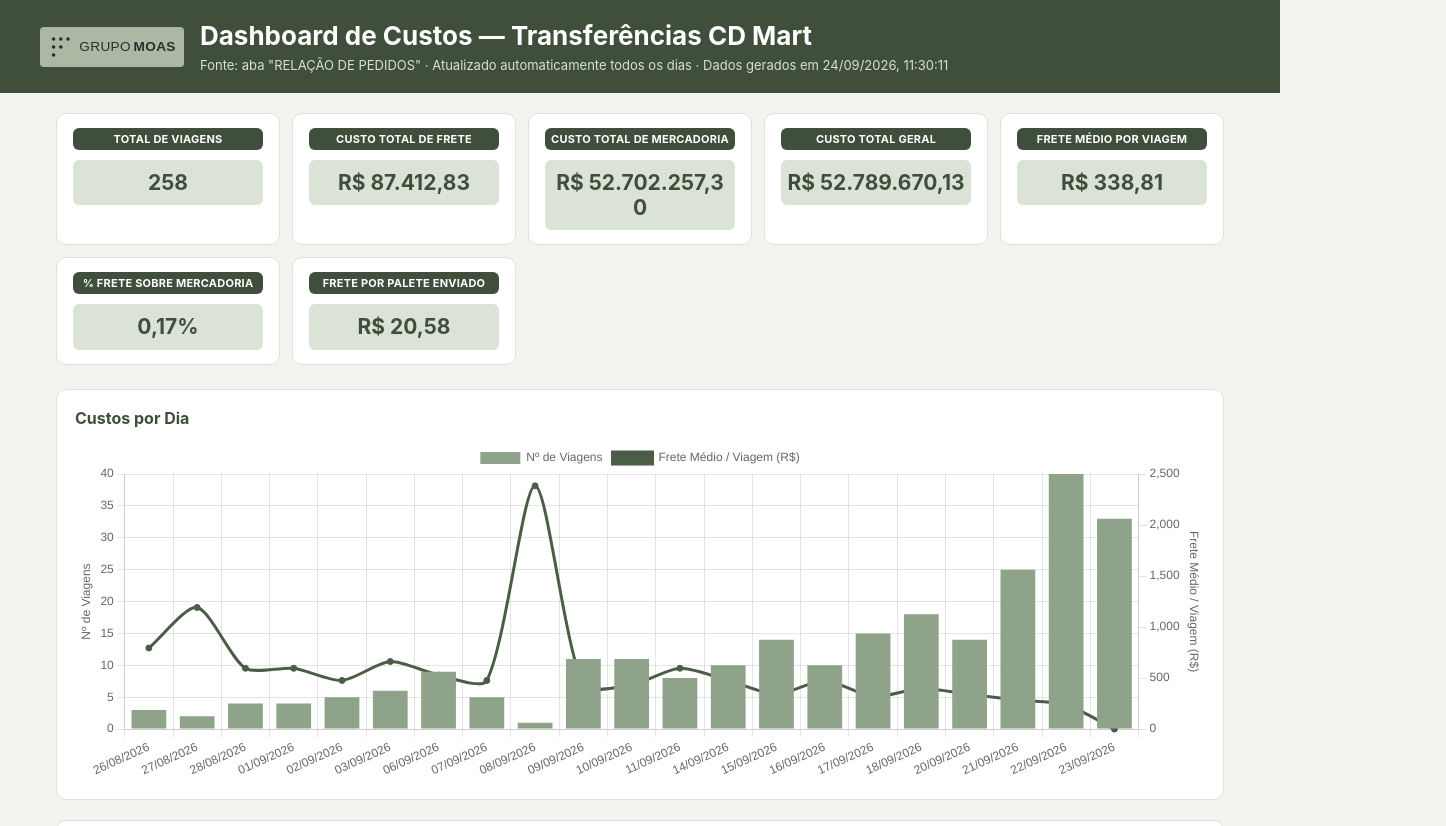
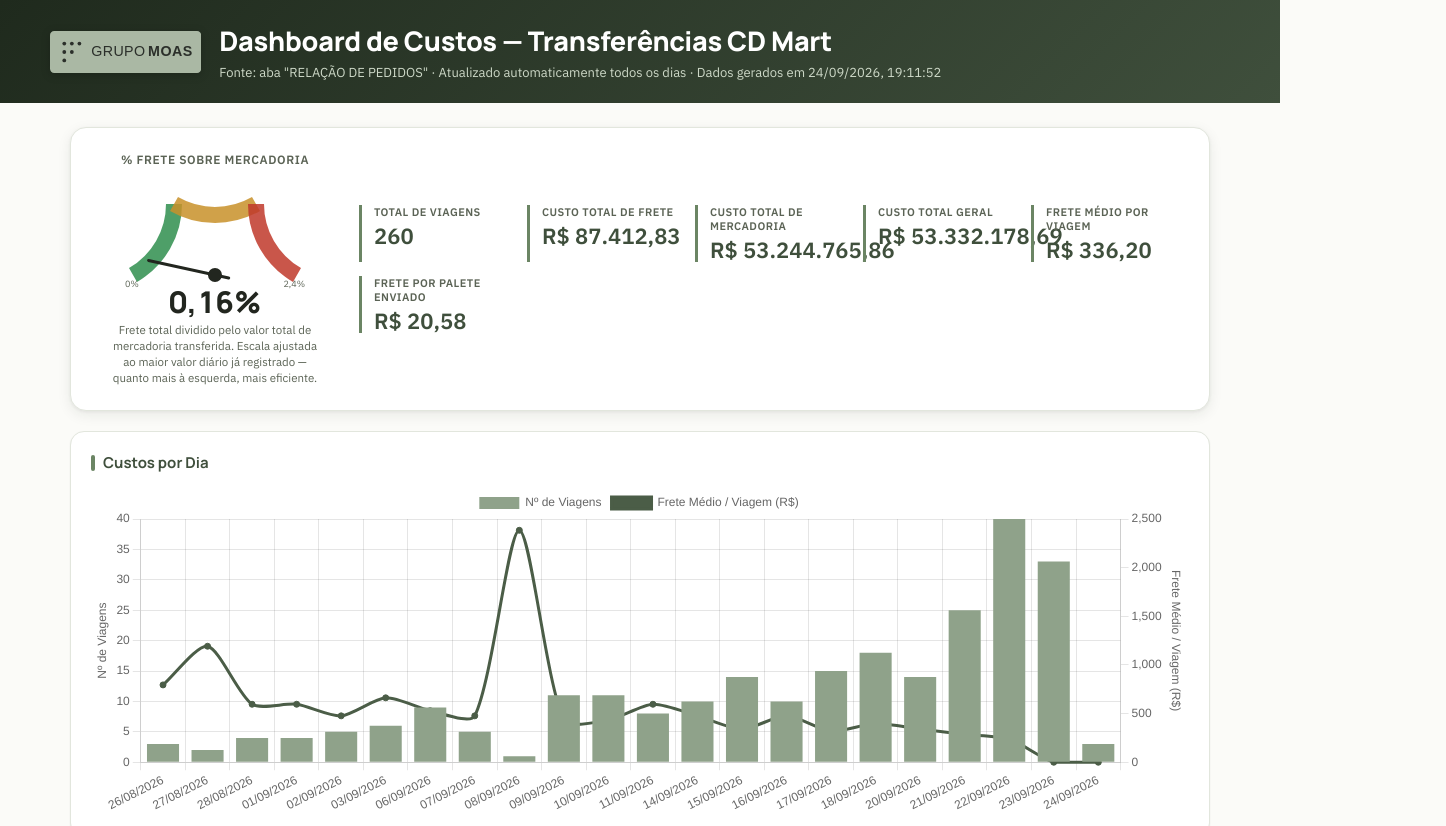
Before and after one commit to fabioviniciusssilva-png/dashboard-transferencias-mart, a website: page site/index.html in a window 1280 px wide. Shown: the top 826 px of the page, 1446 px wide, since content can reach past the window. Drawn offline with nearby package versions, Linux system fonts and the light colour scheme.

Commit message:
Redesign: tipografia, layout em hero com velocimetro de % frete/mercadoria

```diff
--- a/site/app.js
+++ b/site/app.js
@@ -15,6 +15,65 @@
   return div;
 }
 
+function heroStat(label, value) {
+  const div = document.createElement('div');
+  div.className = 'hero-stat';
+  div.innerHTML = `<div class="hero-stat-label">${label}</div><div class="hero-stat-value">${value}</div>`;
+  return div;
+}
+
+function polarPoint(cx, cy, r, angleDeg) {
+  const rad = (angleDeg * Math.PI) / 180;
+  return { x: cx + r * Math.cos(rad), y: cy - r * Math.sin(rad) };
+}
+
+function arcPath(cx, cy, r, fromDeg, toDeg) {
+  const p1 = polarPoint(cx, cy, r, fromDeg);
+  const p2 = polarPoint(cx, cy, r, toDeg);
+  const largeArc = Math.abs(fromDeg - toDeg) > 180 ? 1 : 0;
+  return `M ${p1.x} ${p1.y} A ${r} ${r} 0 ${largeArc} 0 ${p2.x} ${p2.y}`;
+}
+
+// Velocímetro de "% Frete sobre Mercadoria" - a escala é calculada a partir
+// do próprio histórico de dados (maior valor diário já visto), não é um
+// benchmark externo do setor.
+function buildGaugeSvg(value, historicalMax) {
+  const scaleMax = Math.max(historicalMax * 1.15, 0.01);
+  const frac = Math.min(Math.max(value / scaleMax, 0), 1);
+  const cx = 100, cy = 104, r = 82, sw = 16;
+
+  const zoneStops = [0, 1 / 3, 2 / 3, 1].map(f => 180 - f * 180);
+  const zoneColors = ['var(--good)', 'var(--warn)', 'var(--bad)'];
+  const zones = zoneColors.map((color, i) =>
+    `<path d="${arcPath(cx, cy, r, zoneStops[i], zoneStops[i + 1])}" stroke="${color}" stroke-width="${sw}" fill="none" stroke-linecap="butt" opacity="0.85"/>`
+  ).join('');
+
+  const needleAngle = 180 - frac * 180;
+  const tip = polarPoint(cx, cy, r - sw / 2 - 6, needleAngle);
+  const tail = polarPoint(cx, cy, 14, needleAngle + 180);
+
+  return `
+    <svg viewBox="0 0 200 118" width="200" height="118" role="img" aria-label="Velocímetro de frete sobre mercadoria">
+      ${zones}
+      <line x1="${tail.x}" y1="${tail.y}" x2="${tip.x}" y2="${tip.y}" stroke="var(--ink)" stroke-width="3" stroke-linecap="round"/>
+      <circle cx="${cx}" cy="${cy}" r="7" fill="var(--ink)"/>
+      <text x="10" y="116" font-size="9" fill="var(--ink-soft)" font-family="var(--font-body)">0%</text>
+      <text x="190" y="116" font-size="9" fill="var(--ink-soft)" font-family="var(--font-body)" text-anchor="end">${PCT1(scaleMax)}</text>
+    </svg>`;
+}
+
+function renderGauge(data) {
+  const el = document.getElementById('gaugeBlock');
+  const value = data.kpis.pctFreteSobreMercadoria;
+  const historicalMax = Math.max(...data.daily.map(d => d.pctFreteMercadoria), value, 0.01);
+  el.innerHTML = `
+    <div class="gauge-title">% Frete sobre Mercadoria</div>
+    ${buildGaugeSvg(value, historicalMax)}
+    <div class="gauge-value">${PCT(value)}</div>
+    <div class="gauge-caption">Frete total dividido pelo valor total de mercadoria transferida. Escala ajustada ao maior valor diário já registrado — quanto mais à esquerda, mais eficiente.</div>
+  `;
+}
+
 function trendCell(v) {
   if (v === null || v === undefined) return '<span class="trend-na">—</span>';
   const cls = v > 0 ? 'trend-up' : (v < 0 ? 'trend-down' : '');
@@ -29,16 +88,15 @@
   return res.json();
 }
 
-function renderKpis(data) {
-  const el = document.getElementById('kpis');
+function renderHeroStats(data) {
+  const el = document.getElementById('heroStats');
   el.innerHTML = '';
-  el.appendChild(kpiCard('Total de Viagens', INT.format(data.kpis.totalViagens)));
-  el.appendChild(kpiCard('Custo Total de Frete', BRL.format(data.kpis.totalFrete)));
-  el.appendChild(kpiCard('Custo Total de Mercadoria', BRL.format(data.kpis.totalValor)));
-  el.appendChild(kpiCard('Custo Total Geral', BRL.format(data.kpis.totalGeral)));
-  el.appendChild(kpiCard('Frete Médio por Viagem', BRL.format(data.kpis.freteMedioPorViagem)));
-  el.appendChild(kpiCard('% Frete sobre Mercadoria', PCT(data.kpis.pctFreteSobreMercadoria)));
-  el.appendChild(kpiCard('Frete por Palete Enviado', BRL.format(data.kpis.freteMedioPorPalete)));
+  el.appendChild(heroStat('Total de Viagens', INT.format(data.kpis.totalViagens)));
+  el.appendChild(heroStat('Custo Total de Frete', BRL.format(data.kpis.totalFrete)));
+  el.appendChild(heroStat('Custo Total de Mercadoria', BRL.format(data.kpis.totalValor)));
+  el.appendChild(heroStat('Custo Total Geral', BRL.format(data.kpis.totalGeral)));
+  el.appendChild(heroStat('Frete Médio por Viagem', BRL.format(data.kpis.freteMedioPorViagem)));
+  el.appendChild(heroStat('Frete por Palete Enviado', BRL.format(data.kpis.freteMedioPorPalete)));
 }
 
 function renderDailyTable(data) {
@@ -196,7 +254,8 @@
     const data = await loadData();
     document.getElementById('lastUpdated').textContent =
       'Dados gerados em ' + new Date(data.geradoEm).toLocaleString('pt-BR');
-    renderKpis(data);
+    renderGauge(data);
+    renderHeroStats(data);
     renderDailyTable(data);
     renderCarriersTable(data);
     renderProductsTable(data);
--- a/site/data.json
+++ b/site/data.json
@@ -1,12 +1,12 @@
 {
-  "geradoEm": "2026-09-24T11:30:11.053Z",
+  "geradoEm": "2026-09-24T19:11:52.889Z",
   "kpis": {
-    "totalViagens": 258,
+    "totalViagens": 260,
     "totalFrete": 87412.83000000069,
-    "totalValor": 52702257.30000007,
-    "totalGeral": 52789670.13000007,
-    "freteMedioPorViagem": 338.80941860465384,
-    "pctFreteSobreMercadoria": 0.0016586164327348568,
+    "totalValor": 53244765.860000044,
+    "totalGeral": 53332178.69000004,
+    "freteMedioPorViagem": 336.20319230769496,
+    "pctFreteSobreMercadoria": 0.001641716863397258,
     "freteMedioPorPalete": 20.582253355309792
   },
   "daily": [
@@ -261,12 +261,24 @@
       "pctFreteMercadoria": 0,
       "custoTotal": 8542850.769999994,
       "variacaoFreteMedio": -1
+    },
+    {
+      "date": "2026-09-24",
+      "viagens": 3,
+      "frete": 0,
+      "valor": 960105.66,
+      "paletes": 0,
+      "freteMedioPorViagem": 0,
+      "custoFretePorPalete": 0,
+      "pctFreteMercadoria": 0,
+      "custoTotal": 960105.66,
+      "variacaoFreteMedio": null
     }
   ],
   "noDate": {
-    "viagens": 10,
+    "viagens": 9,
     "frete": 0,
-    "valor": 7078774.619999998,
+    "valor": 6661177.519999999,
     "paletes": 0
   },
   "carriers": [
@@ -314,7 +326,7 @@
     {
       "ref": "22695",
       "produto": "XADREZ DECORATIVO EM MADEIRA",
-      "valor": 209442.4
+      "valor": 211061.8
     },
     {
       "ref": "23528",
@@ -362,5 +374,5 @@
       "valor": 144438.3
     }
   ],
-  "totalProdutosDistintos": 1581
+  "totalProdutosDistintos": 1609
 }
--- a/site/index.html
+++ b/site/index.html
@@ -4,6 +4,9 @@
   <meta charset="UTF-8" />
   <meta name="viewport" content="width=device-width, initial-scale=1.0" />
   <title>Dashboard de Custos — Transferências CD Mart</title>
+  <link rel="preconnect" href="https://fonts.googleapis.com" />
+  <link rel="preconnect" href="https://fonts.gstatic.com" crossorigin />
+  <link href="https://fonts.googleapis.com/css2?family=Manrope:wght@500;700;800&family=IBM+Plex+Sans:wght@400;500;600&display=swap" rel="stylesheet" />
   <link rel="stylesheet" href="style.css" />
 </head>
 <body>
@@ -34,7 +37,10 @@
   </header>
 
   <main class="container">
-    <section id="kpis" class="kpi-grid"></section>
+    <section class="hero">
+      <div class="gauge-block" id="gaugeBlock"></div>
+      <div class="hero-stats" id="heroStats"></div>
+    </section>
 
     <section class="panel">
       <h2>Custos por Dia</h2>
--- a/site/style.css
+++ b/site/style.css
@@ -1,111 +1,211 @@
 :root {
-  /* Paleta Grupo Moas: verde-sálvia da marca + carvão do wordmark/ícone */
-  --navy: #3f4f3c;       /* carvão-esverdeado — títulos, cabeçalho */
-  --blue: #6b8564;       /* sálvia médio — barras de seção */
-  --blue-light: #dbe3d7; /* sálvia claro — fundo dos valores de KPI */
-  --header-fill: #c4d0bf;/* sálvia claro — cabeçalho de tabelas */
-  --band: #f5f7f3;
-  --border: #dde3d9;
-  --text: #2b2b2b;
-  --muted: #667085;
-  --green: #1a8a4a;
-  --red: #c0362c;
-  --yellow-bg: #fff2cc;
-  --bg: #f2f4f0;
-  --card-bg: #ffffff;
+  /* Paleta Grupo Moas — verde-sálvia da marca + carvão do wordmark */
+  --brand-950: #1f2a1d;   /* carvão-esverdeado mais escuro — topo, texto forte */
+  --brand-800: #3f4f3c;   /* sálvia escuro — títulos, labels de KPI */
+  --brand-600: #6b8564;   /* sálvia médio — barras de seção, acentos */
+  --brand-400: #9db195;   /* sálvia claro — realces, bordas ativas */
+  --brand-200: #dbe3d7;   /* sálvia muito claro — fundo dos valores de KPI */
+  --brand-100: #eef1ea;   /* quase-branco esverdeado — cabeçalho de tabela */
+
+  --paper: #fbfbf8;       /* fundo da página: marfim, não branco puro */
+  --card: #ffffff;
+  --line: #e2e6dd;
+  --ink: #22261f;
+  --ink-soft: #5b6355;
+
+  /* Semântico — separado do acento de marca */
+  --good: #2f8f4e;
+  --warn: #c8912a;
+  --bad: #c0392b;
+  --pending-bg: #fbf1d9;
+
+  --shadow-sm: 0 1px 2px rgba(31, 42, 29, 0.06), 0 1px 1px rgba(31, 42, 29, 0.04);
+  --shadow-md: 0 4px 14px rgba(31, 42, 29, 0.08), 0 1px 3px rgba(31, 42, 29, 0.06);
+
+  --font-display: "Manrope", -apple-system, "Segoe UI", sans-serif;
+  --font-body: "IBM Plex Sans", -apple-system, "Segoe UI", sans-serif;
 }
 
 * { box-sizing: border-box; }
 
 body {
   margin: 0;
-  font-family: -apple-system, "Segoe UI", Roboto, Calibri, Arial, sans-serif;
-  background: var(--bg);
-  color: var(--text);
+  font-family: var(--font-body);
+  background: var(--paper);
+  color: var(--ink);
+  font-variant-numeric: tabular-nums;
 }
 
+h1, h2, h3, .kpi-value, .gauge-value {
+  font-family: var(--font-display);
+}
+
+/* ---------- Topbar ---------- */
 .topbar {
-  background: var(--navy);
+  background: var(--brand-950);
+  background-image: linear-gradient(135deg, var(--brand-950) 0%, var(--brand-800) 100%);
   color: #fff;
-  padding: 20px 16px;
+  padding: 22px 20px;
 }
 .topbar-inner {
-  max-width: 1200px;
+  max-width: 1180px;
   margin: 0 auto;
   display: flex;
   align-items: center;
-  gap: 16px;
+  gap: 18px;
   flex-wrap: wrap;
 }
 .topbar-logo {
-  height: 40px;
+  height: 42px;
   width: auto;
   flex-shrink: 0;
+  filter: drop-shadow(0 2px 4px rgba(0, 0, 0, 0.2));
 }
 .topbar-text { min-width: 0; }
 .topbar h1 {
-  margin: 0 0 6px;
-  font-size: clamp(18px, 3vw, 26px);
+  margin: 0 0 5px;
+  font-weight: 800;
+  letter-spacing: -0.01em;
+  font-size: clamp(19px, 2.6vw, 27px);
+  text-wrap: balance;
 }
 .subtitle {
   margin: 0;
   font-size: 13px;
-  color: #d7e0d3;
+  color: #cdd8c7;
 }
 
 .container {
-  max-width: 1200px;
+  max-width: 1180px;
   margin: 0 auto;
-  padding: 20px 16px 60px;
+  padding: 24px 20px 64px;
 }
 
-.kpi-grid {
+/* ---------- Hero: gauge + headline stats ---------- */
+.hero {
   display: grid;
-  grid-template-columns: repeat(auto-fit, minmax(200px, 1fr));
-  gap: 12px;
-  margin-bottom: 24px;
+  grid-template-columns: 240px 1fr;
+  gap: 24px;
+  background: var(--card);
+  border: 1px solid var(--line);
+  border-radius: 16px;
+  padding: 24px;
+  margin-bottom: 20px;
+  box-shadow: var(--shadow-md);
 }
-.kpi-card {
-  background: var(--card-bg);
-  border: 1px solid var(--border);
-  border-radius: 10px;
-  padding: 14px 16px;
+.hero > * { min-width: 0; }
+@media (max-width: 720px) {
+  .hero { grid-template-columns: 1fr; }
+}
+
+.gauge-block {
+  display: flex;
+  flex-direction: column;
+  align-items: center;
+  justify-content: center;
   text-align: center;
 }
-.kpi-label {
+.gauge-title {
+  font-size: 12px;
+  font-weight: 700;
+  text-transform: uppercase;
+  letter-spacing: 0.05em;
+  color: var(--ink-soft);
+  margin-bottom: 4px;
+}
+.gauge-value {
+  font-size: 30px;
+  font-weight: 800;
+  margin-top: -8px;
+  color: var(--ink);
+}
+.gauge-caption {
+  font-size: 11.5px;
+  color: var(--ink-soft);
+  max-width: 210px;
+  line-height: 1.4;
+}
+
+.hero-stats {
+  display: grid;
+  grid-template-columns: repeat(auto-fit, minmax(150px, 1fr));
+  gap: 14px;
+  align-content: center;
+}
+.hero-stat {
+  border-left: 3px solid var(--brand-600);
+  padding-left: 12px;
+}
+.hero-stat-label {
   font-size: 11px;
   font-weight: 700;
   text-transform: uppercase;
-  color: #fff;
-  background: var(--navy);
-  border-radius: 6px;
-  padding: 4px 6px;
-  margin-bottom: 10px;
-  letter-spacing: 0.02em;
+  letter-spacing: 0.04em;
+  color: var(--ink-soft);
+  margin-bottom: 4px;
+}
+.hero-stat-value {
+  font-size: clamp(17px, 2vw, 22px);
+  font-weight: 800;
+  color: var(--brand-800);
+  line-height: 1.15;
+}
+
+/* ---------- KPI grid ---------- */
+.kpi-grid {
+  display: grid;
+  grid-template-columns: repeat(auto-fit, minmax(190px, 1fr));
+  gap: 12px;
+  margin-bottom: 20px;
+}
+.kpi-card {
+  background: var(--card);
+  border: 1px solid var(--line);
+  border-radius: 12px;
+  padding: 14px 16px;
+  box-shadow: var(--shadow-sm);
+}
+.kpi-label {
+  font-size: 10.5px;
+  font-weight: 700;
+  text-transform: uppercase;
+  color: var(--ink-soft);
+  letter-spacing: 0.04em;
+  margin-bottom: 8px;
 }
 .kpi-value {
-  font-size: clamp(15px, 1.9vw, 21px);
-  font-weight: 700;
-  color: var(--navy);
-  background: var(--blue-light);
-  border-radius: 6px;
-  padding: 10px 6px;
-  white-space: normal;
+  font-size: clamp(16px, 1.8vw, 20px);
+  font-weight: 800;
+  color: var(--brand-800);
+  line-height: 1.2;
   word-break: break-word;
-  line-height: 1.2;
 }
 
+/* ---------- Panels ---------- */
 .panel {
-  background: var(--card-bg);
-  border: 1px solid var(--border);
-  border-radius: 10px;
-  padding: 18px;
-  margin-bottom: 20px;
+  background: var(--card);
+  border: 1px solid var(--line);
+  border-radius: 14px;
+  padding: 20px;
+  margin-bottom: 18px;
+  box-shadow: var(--shadow-sm);
 }
 .panel h2 {
   margin: 0 0 14px;
-  font-size: 16px;
-  color: var(--navy);
+  font-size: 15px;
+  font-weight: 700;
+  color: var(--brand-800);
+  display: flex;
+  align-items: center;
+  gap: 8px;
+}
+.panel h2::before {
+  content: "";
+  width: 4px;
+  height: 16px;
+  background: var(--brand-600);
+  border-radius: 2px;
+  display: inline-block;
 }
 
 .chart-wrap { position: relative; width: 100%; }
@@ -113,12 +213,14 @@
 .two-col {
   display: grid;
   grid-template-columns: 1.1fr 1fr;
-  gap: 20px;
+  gap: 18px;
 }
+.two-col > .panel { min-width: 0; }
 @media (max-width: 860px) {
   .two-col { grid-template-columns: 1fr; }
 }
 
+/* ---------- Tables ---------- */
 .table-wrap { overflow-x: auto; }
 table {
   border-collapse: collapse;
@@ -127,40 +229,43 @@
   min-width: 560px;
 }
 th, td {
-  border: 1px solid var(--border);
-  padding: 8px 10px;
+  border-bottom: 1px solid var(--line);
+  padding: 9px 10px;
   text-align: right;
   white-space: nowrap;
 }
 th {
-  background: var(--header-fill);
-  color: #2f3d2c;
-  font-size: 12px;
+  background: var(--brand-100);
+  color: var(--brand-800);
+  font-size: 11px;
+  font-weight: 700;
   text-transform: uppercase;
-  letter-spacing: 0.01em;
+  letter-spacing: 0.02em;
+  border-bottom: 2px solid var(--brand-400);
 }
 td:first-child, th:first-child { text-align: left; }
-tbody tr:nth-child(even) { background: var(--band); }
+tbody tr:hover { background: var(--brand-100); }
 tr.total-row td {
-  font-weight: 700;
-  background: var(--blue-light) !important;
+  font-weight: 800;
+  background: var(--brand-200) !important;
+  border-top: 2px solid var(--brand-600);
 }
 tr.pending-row td {
   font-style: italic;
-  background: var(--yellow-bg) !important;
+  background: var(--pending-bg) !important;
 }
-.trend-up { color: var(--red); font-weight: 600; }
-.trend-down { color: var(--green); font-weight: 600; }
-.trend-na { color: var(--muted); }
+.trend-up { color: var(--bad); font-weight: 700; }
+.trend-down { color: var(--good); font-weight: 700; }
+.trend-na { color: var(--ink-soft); }
 
 .notes ul { margin: 0; padding-left: 18px; }
-.notes li { margin-bottom: 8px; font-size: 13px; color: #374151; }
+.notes li { margin-bottom: 8px; font-size: 13px; color: var(--ink-soft); line-height: 1.5; }
 
 .footer {
   text-align: center;
   font-size: 12px;
-  color: var(--muted);
-  padding: 20px 16px 40px;
+  color: var(--ink-soft);
+  padding: 24px 16px 40px;
 }
 
 .error-banner {
```
